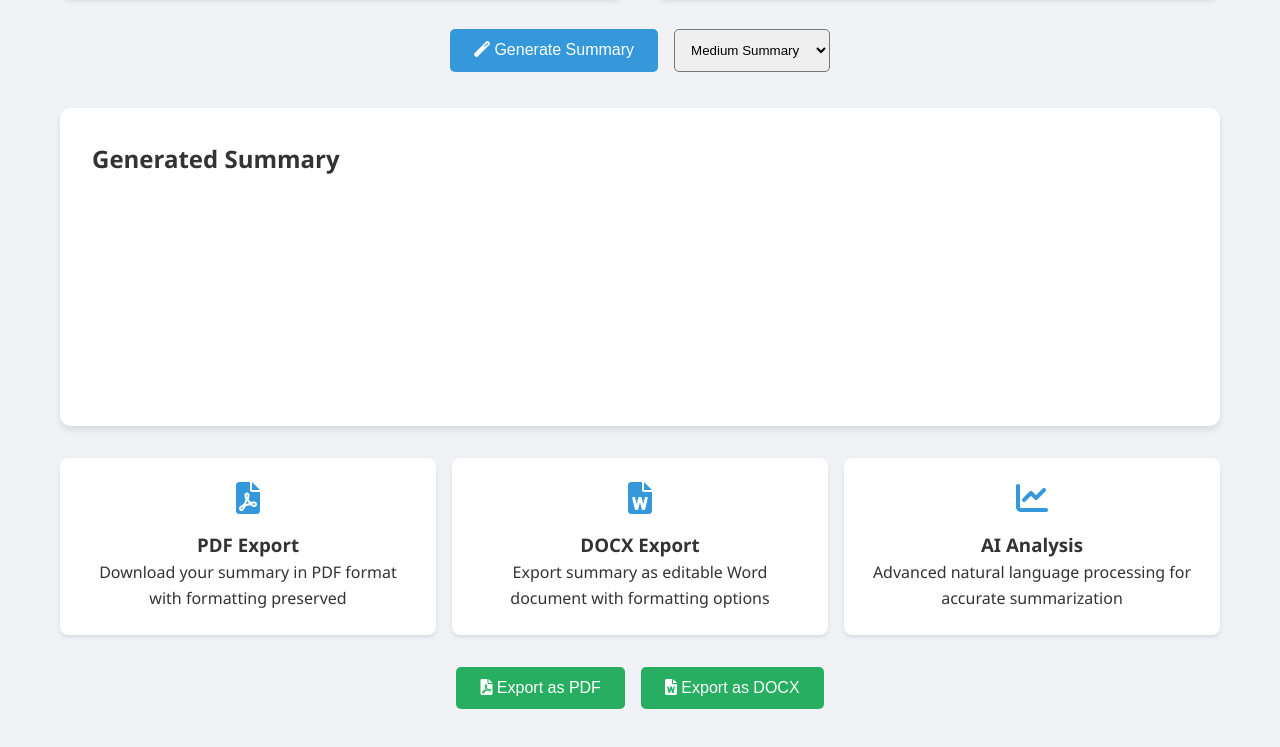
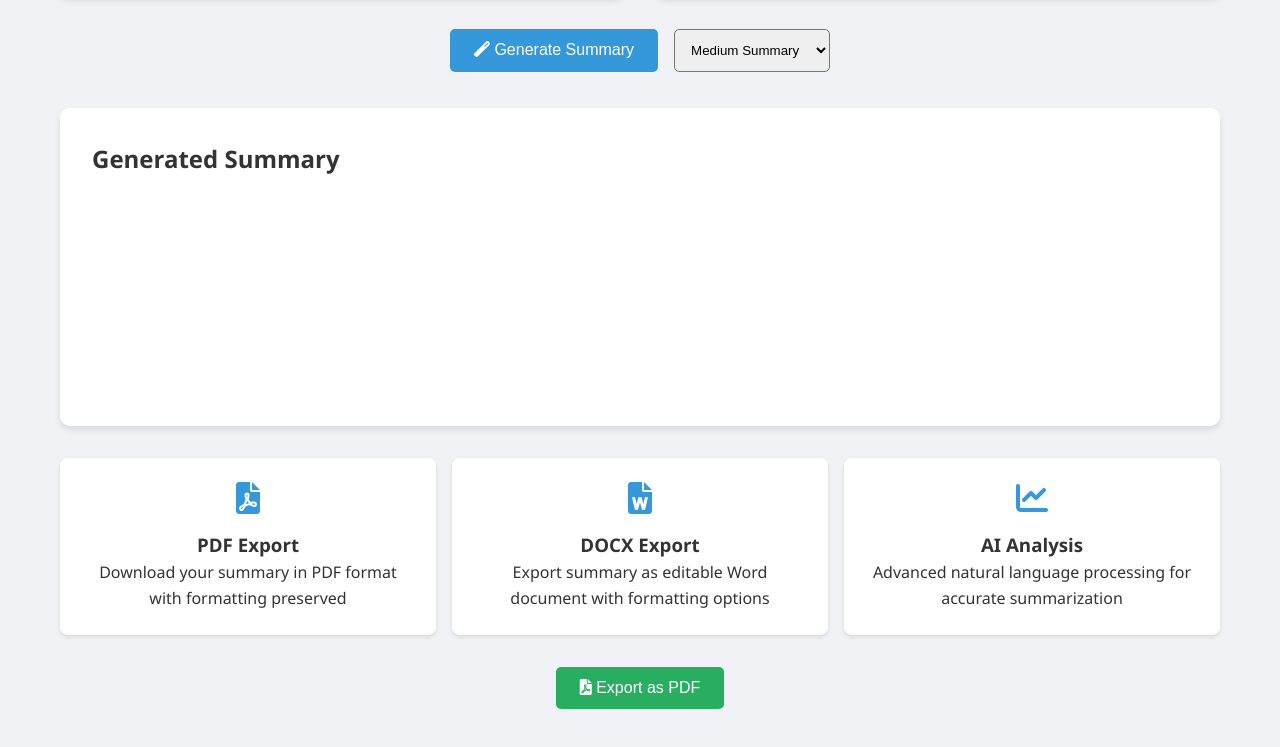
Before and after one commit to rahul-dhamdhere/Ai_based_Text_Summarizer, a plain HTML site: page index.html in a window 1280 px wide. Shown: the part 611-1358 px from the top of the page. Drawn offline with Linux system fonts and the light colour scheme.

Commit message:
htmlv0.0.1
Removed Docx button

```diff
--- a/index.html
+++ b/index.html
@@ -229,9 +229,9 @@
             <button class="download-btn" onclick="exportPDF()">
                 <i class="fas fa-file-pdf"></i> Export as PDF
             </button>
-            <button class="download-btn" onclick="exportDOCX()">
+            <!-- <button class="download-btn" onclick="exportDOCX()">
                 <i class="fas fa-file-word"></i> Export as DOCX
-            </button>
+            </button> -->
         </div>
     </div>
 
@@ -322,10 +322,10 @@
             alert('PDF export functionality would be implemented here');
         }
 
-        function exportDOCX() {
+        /*function exportDOCX() {
             // Add DOCX generation logic here
             alert('DOCX export functionality would be implemented here');
-        }
+        }*/
     </script>
 </body>
 </html>
```
